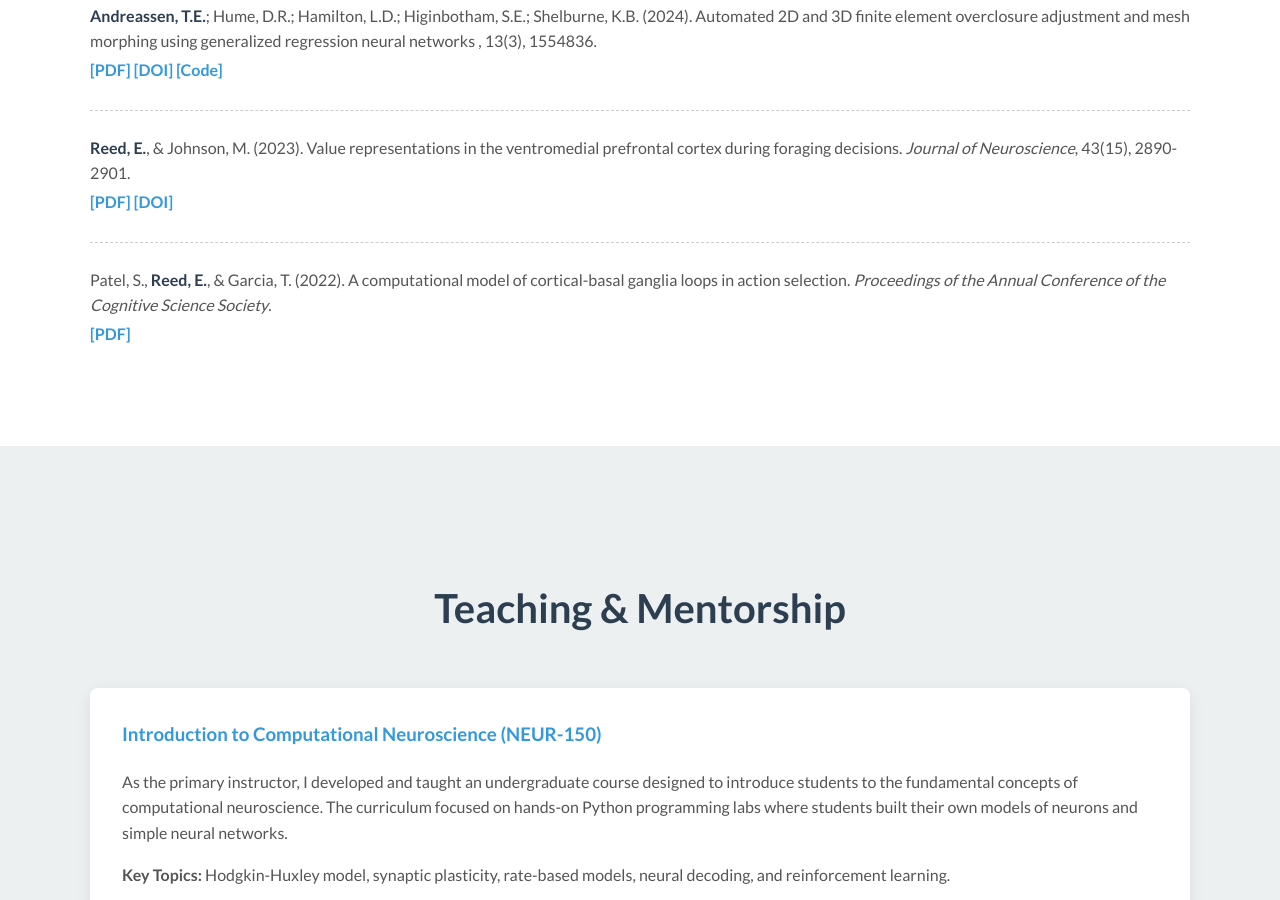
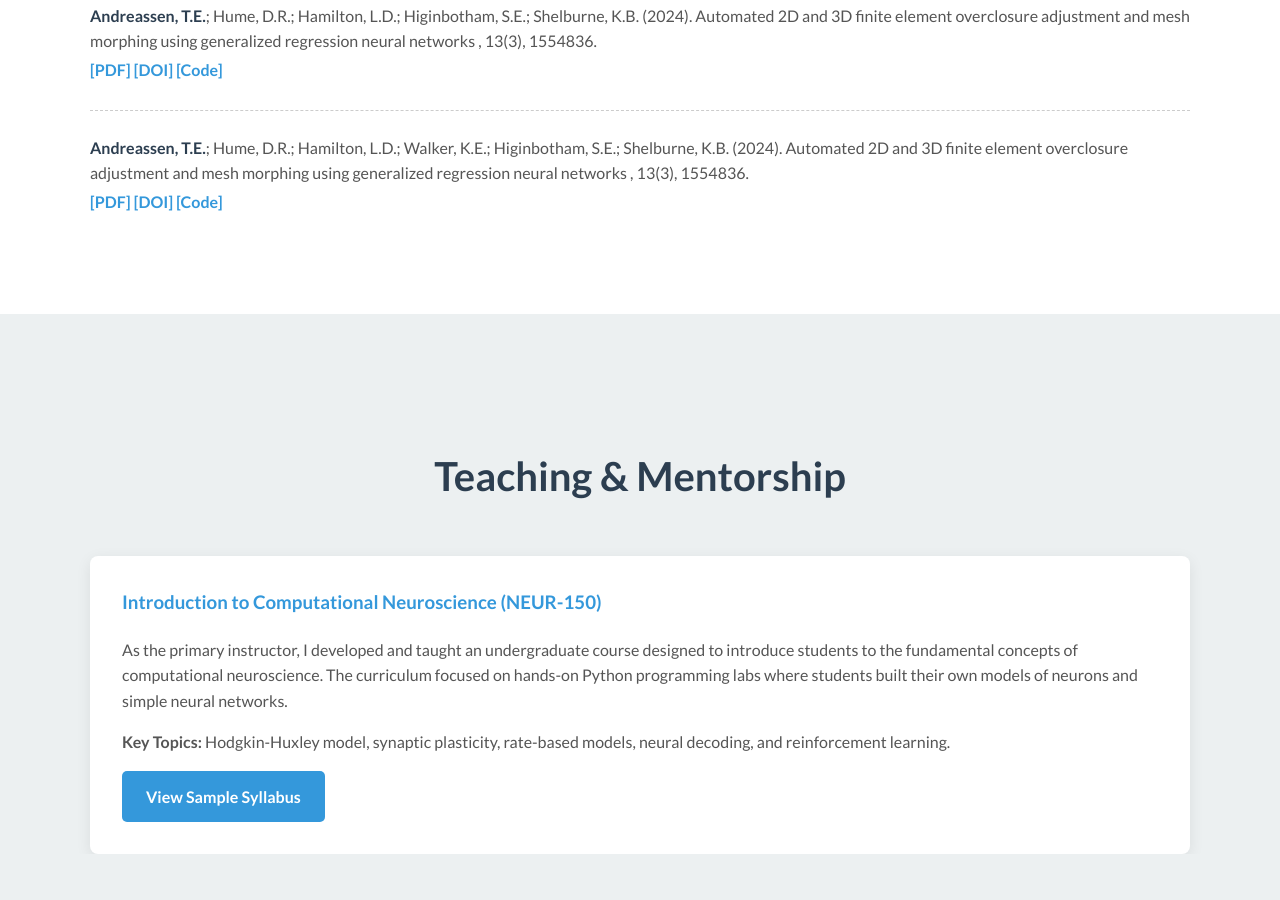
Before and after one commit to thor-andreassen/My_Website, a plain HTML site: page index.html in a window 1280 px wide. Shown: the part 2856-3756 px from the top of the page. Drawn offline with Linux system fonts and the light colour scheme.

Commit message:
Add 3rd publication

```diff
--- a/index.html
+++ b/index.html
@@ -451,14 +451,12 @@
                 </div>
 
                 <div class="publication">
-                    <p><strong>Reed, E.</strong>, & Johnson, M. (2023). Value representations in the ventromedial prefrontal cortex during foraging decisions. <em>Journal of Neuroscience</em>, 43(15), 2890-2901.</p>
-                    <p><a href="#">[PDF]</a> <a href="#">[DOI]</a></p>
+                    <p><strong>Andreassen, T.E.</strong>; Hume, D.R.; Hamilton, L.D.; Walker, K.E.; Higinbotham, S.E.; Shelburne, K.B. (2024). Automated 2D and 3D finite element overclosure adjustment and mesh morphing using generalized regression neural networks </em>, 13(3), 1554836.</p>
+                    <p><a href="./source/Andreassen_et_al_Visible_Human_2023.pdf">[PDF]</a> <a href="https://doi.org/10.1038/s41597-022-01905-2">[DOI]</a> <a href="https://digitalcommons.du.edu/visiblehuman/">[Code]</a></p>
                 </div>
 
-                <div class="publication">
-                    <p>Patel, S., <strong>Reed, E.</strong>, & Garcia, T. (2022). A computational model of cortical-basal ganglia loops in action selection. <em>Proceedings of the Annual Conference of the Cognitive Science Society</em>.</p>
-                    <p><a href="#">[PDF]</a></p>
-                </div>
+
+
             </div>
         </section>
 
```
Also changed, not shown: 1 other file.
